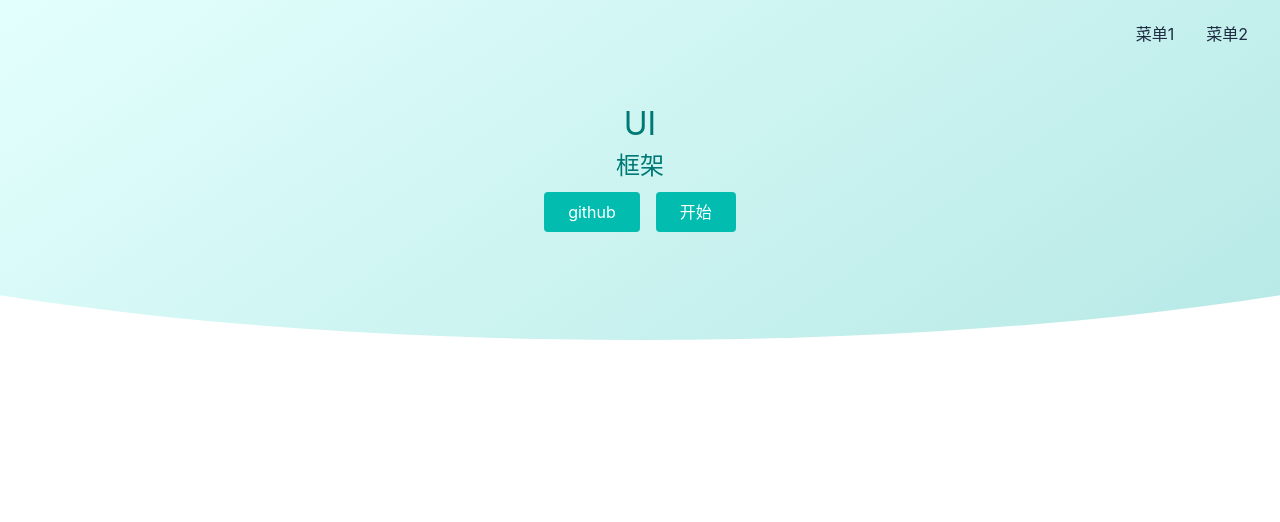
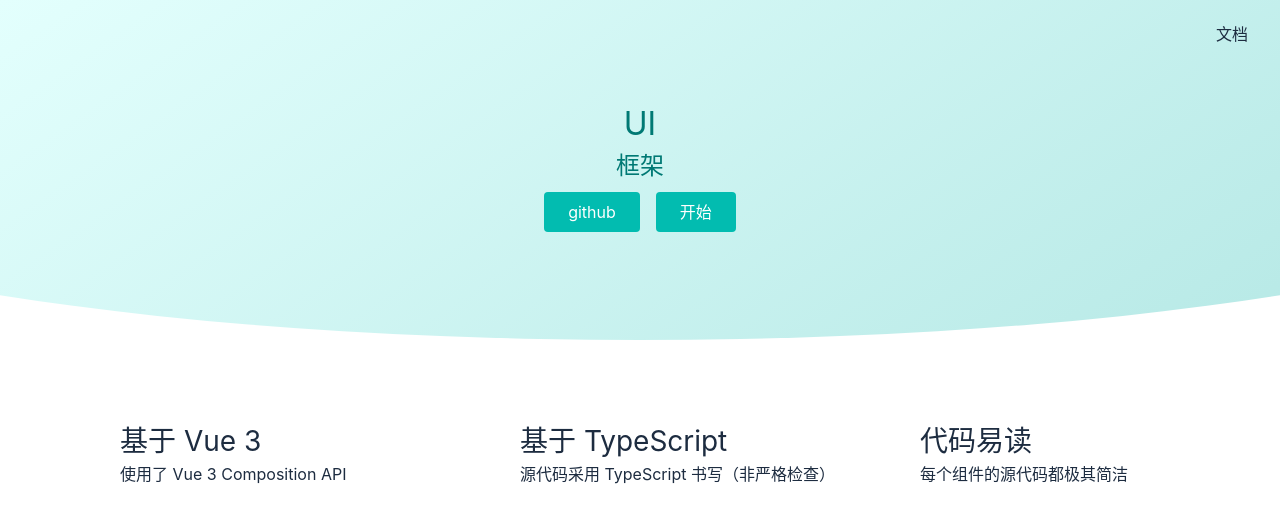
Before and after one commit to cheng-pop/vue-demo, a Vue app: page / in a window 1280 px wide. Shown: the top 522 px of the page. Built offline with nearby package versions, Linux system fonts and the light colour scheme.

Commit message:
features样式

```diff
--- a/src/components/Topnav.vue
+++ b/src/components/Topnav.vue
@@ -6,8 +6,9 @@
               </svg>
             </div>
             <ul class="menu">
-                <li>菜单1</li>
-                <li>菜单2</li>
+                <li>
+                  <router-link to="/doc">文档</router-link>
+                </li>
             </ul>
             <span class="toggleAside" @click="toggleMenu"></span>
         </div>
--- a/src/views/Home.vue
+++ b/src/views/Home.vue
@@ -12,15 +12,29 @@
     </div>
     </div>
     <div class="features">
+      <ul>
+        <li>
           <svg class="icon" >
             <use xlink:href="#icon-vue"></use>
           </svg>
+          <h3>基于 Vue 3</h3>
+          <p>使用了 Vue 3 Composition API</p>
+        </li>
+        <li>
           <svg class="icon" >
             <use xlink:href="#icon-ts"></use>
           </svg>
+          <h3>基于 TypeScript </h3>
+          <p>源代码采用 TypeScript 书写（非严格检查）</p>
+        </li>
+        <li>
           <svg class="icon" >
             <use xlink:href="#icon-light"></use>
           </svg>
+          <h3>代码易读</h3>
+          <p>每个组件的源代码都极其简洁</p>
+        </li>
+      </ul>
     </div>
   </div>
 </template>
@@ -42,9 +56,41 @@
   clip-path: ellipse(80% 60% at 50% 40%);
 }
 .features{
-  > svg{
+  margin: 64px auto;
+  width: 400px;
+  @media (min-width: 800px) {
+    width: 800px;
+  }
+  @media (min-width: 1200px) {
+    width: 1200px;
+  }
+  >ul {
+    display: flex;
+    flex-wrap: wrap;
+    >li {
+      width: 400px;
+      margin: 16px 0;
+      display: grid;
+      justify-content: start;
+      align-content: space-between;
+      grid-template-areas:
+        "icon title"
+        "icon text";
+      grid-template-columns: 80px auto;
+      grid-template-rows: 1fr auto;
+      >svg {
+        grid-area: icon;
         width: 64px;
         height: 64px;
+      }
+      >h3 {
+        grid-area: title;
+        font-size: 28px;
+      }
+      >p {
+        grid-area: text
+      }
+    }
   }
 }
 .banner {
```
Lines whose indentation alone changed are shown as unchanged.
